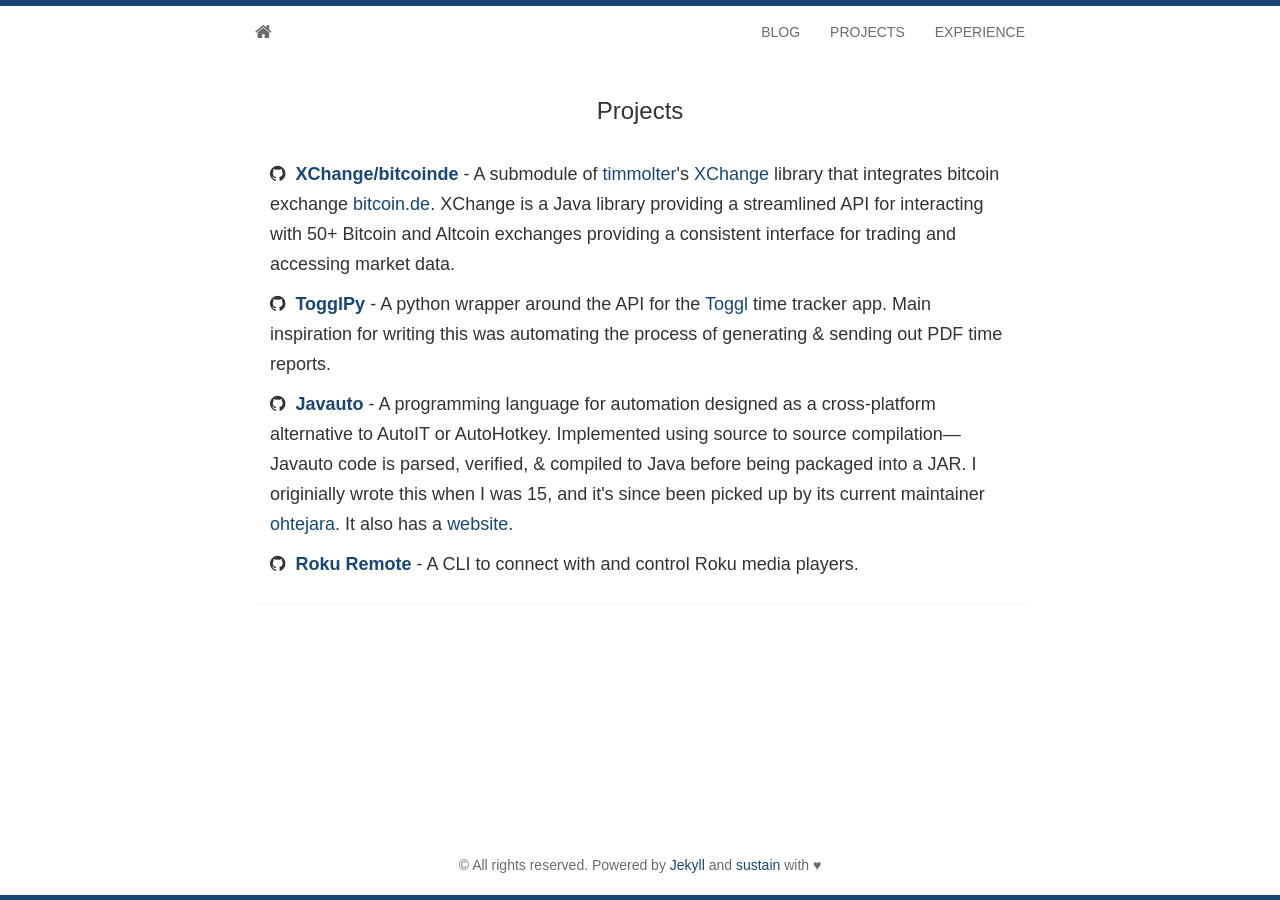
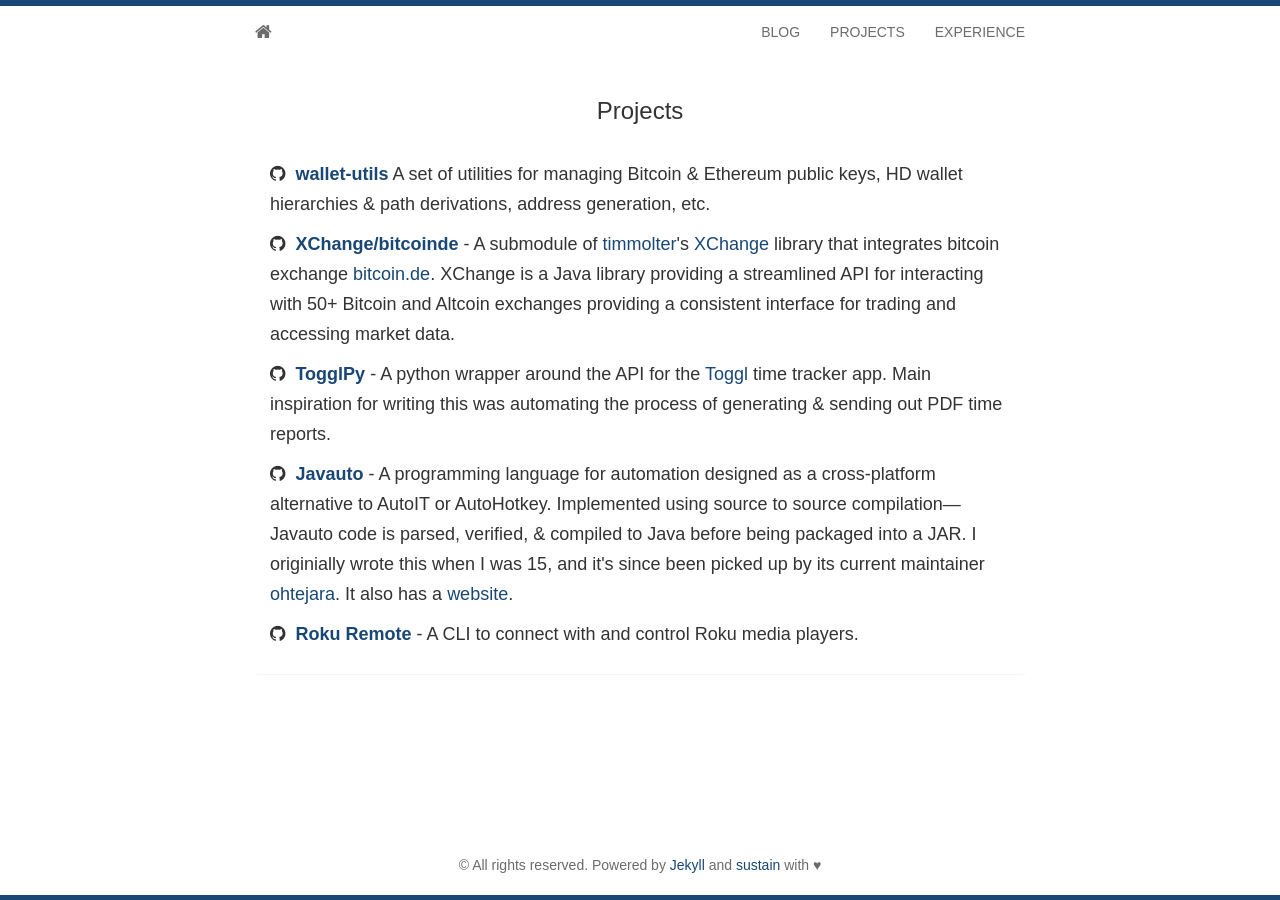
Before and after one commit to matthewdowney/matthewdowney.github.io, a Jekyll site: the page built from projects.html, in a window 1280 px wide. Built offline with Jekyll 4.4.1, drawn with Linux system fonts in a browser that asks for light colours; some web fonts are replaced; Markdown is read by kramdown in place of the engine named in the settings.

Commit message:
Added recent open source project

```diff
--- a/_includes/projects.html
+++ b/_includes/projects.html
@@ -3,6 +3,10 @@
   <h3>Projects</h3>
   <div class="panel panel-default">
     <div class="panel-body">
+		<h5>
+			<i class="fa fa-github"></i>&nbsp;&nbsp;<strong><a href="https://github.com/matthewdowney/wallet-utils">wallet-utils</a></strong>
+            A set of utilities for managing Bitcoin & Ethereum public keys, HD wallet hierarchies & path derivations, address generation, etc.
+		</h5>
 		<h5>
 			<i class="fa fa-github"></i>&nbsp;&nbsp;<strong><a href="https://github.com/matthewdowney/XChange/tree/develop/xchange-bitcoinde">XChange/bitcoinde</a></strong>
             - A submodule of <a href="https://github.com/timmolter/">timmolter</a>'s <a href="https://github.com/timmolter/XChange/">XChange</a> library that integrates bitcoin exchange <a href="#">bitcoin.de</a>. XChange is a Java library providing a streamlined API for interacting with 50+ Bitcoin and Altcoin exchanges providing a consistent interface for trading and accessing market data.
```
